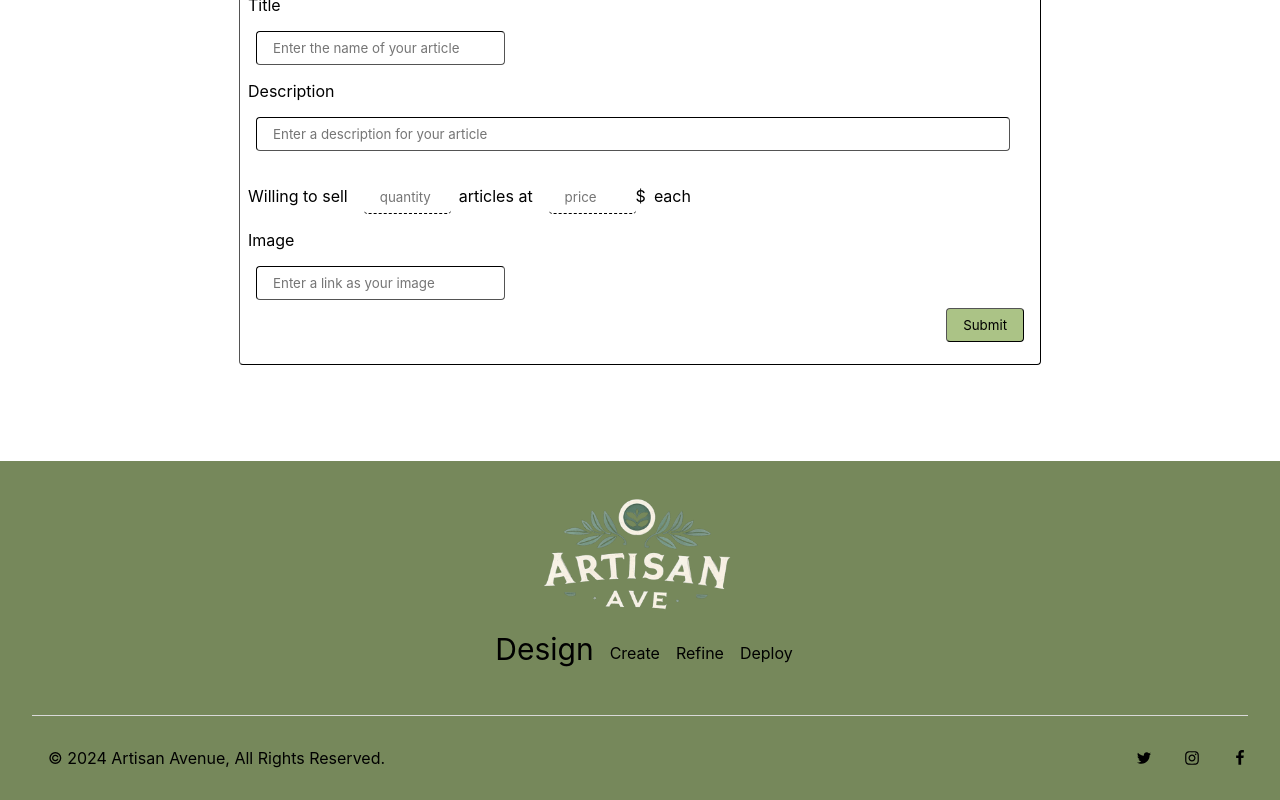
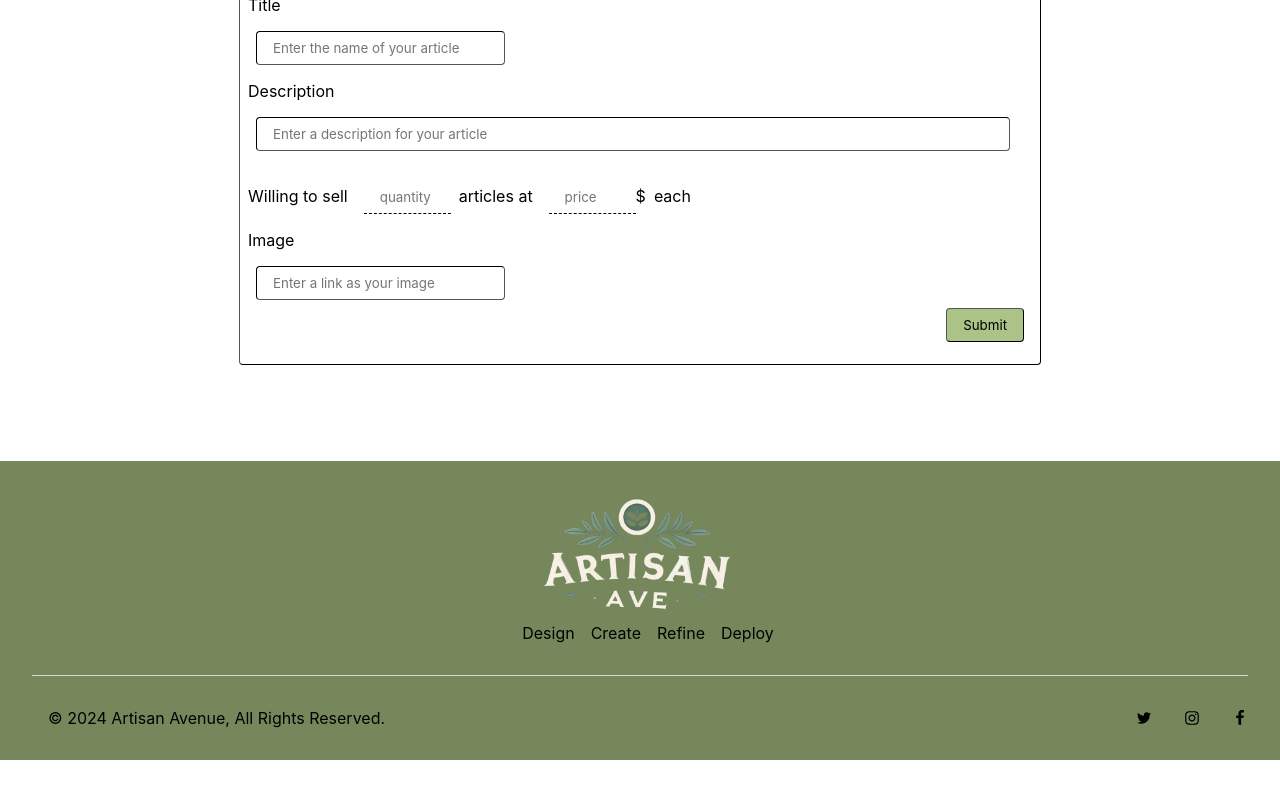
Before and after one commit to wam82/artisanAvenue, a React (Create React App) app: page /sell in a window 1280 px wide. Shown: the part 330-1130 px from the top of the page. After the commit the page ends 1090 px from the top, so only its background shows below. Built offline with nearby package versions, Linux system fonts and the light colour scheme.

Commit message:
Removed border radius

```diff
--- a/src/views/SellForm.css
+++ b/src/views/SellForm.css
@@ -2,6 +2,7 @@
     border: none; /* Clear the border */
     border-bottom: 1px dashed black; /* Add a dashed line at the bottom */
     width: 55px;
+    border-radius: 0;
 }
 
 input[type="number"]::-webkit-inner-spin-button,
--- a/src/views/sell.js
+++ b/src/views/sell.js
@@ -113,7 +113,7 @@ const Sell = (props) => {
             className="sell-image2"
           />
           <nav className="sell-nav2">
-            <span className="sell-text">Design</span>
+            <span className="sell-text1">Design</span>
             <span className="sell-text1">Create</span>
             <span className="sell-text2">Refine</span>
             <span className="sell-text3">Deploy</span>
```
